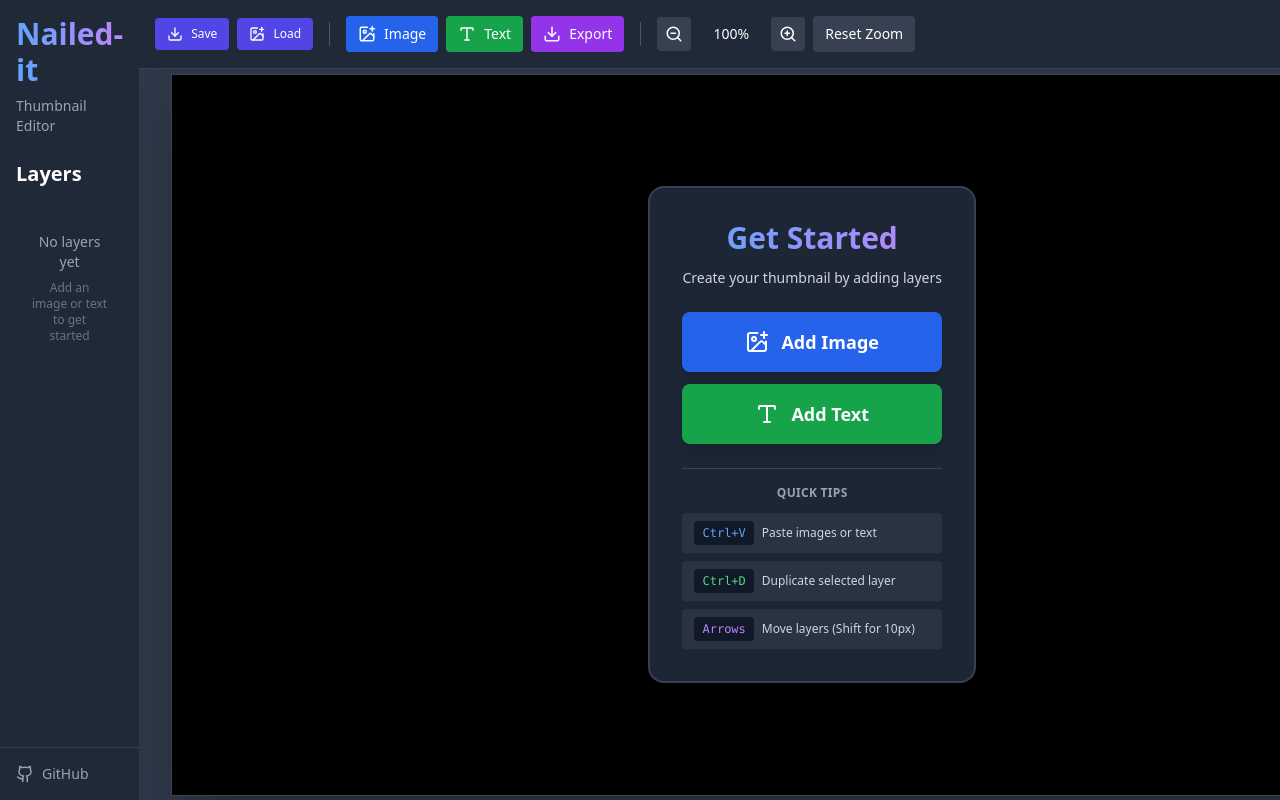
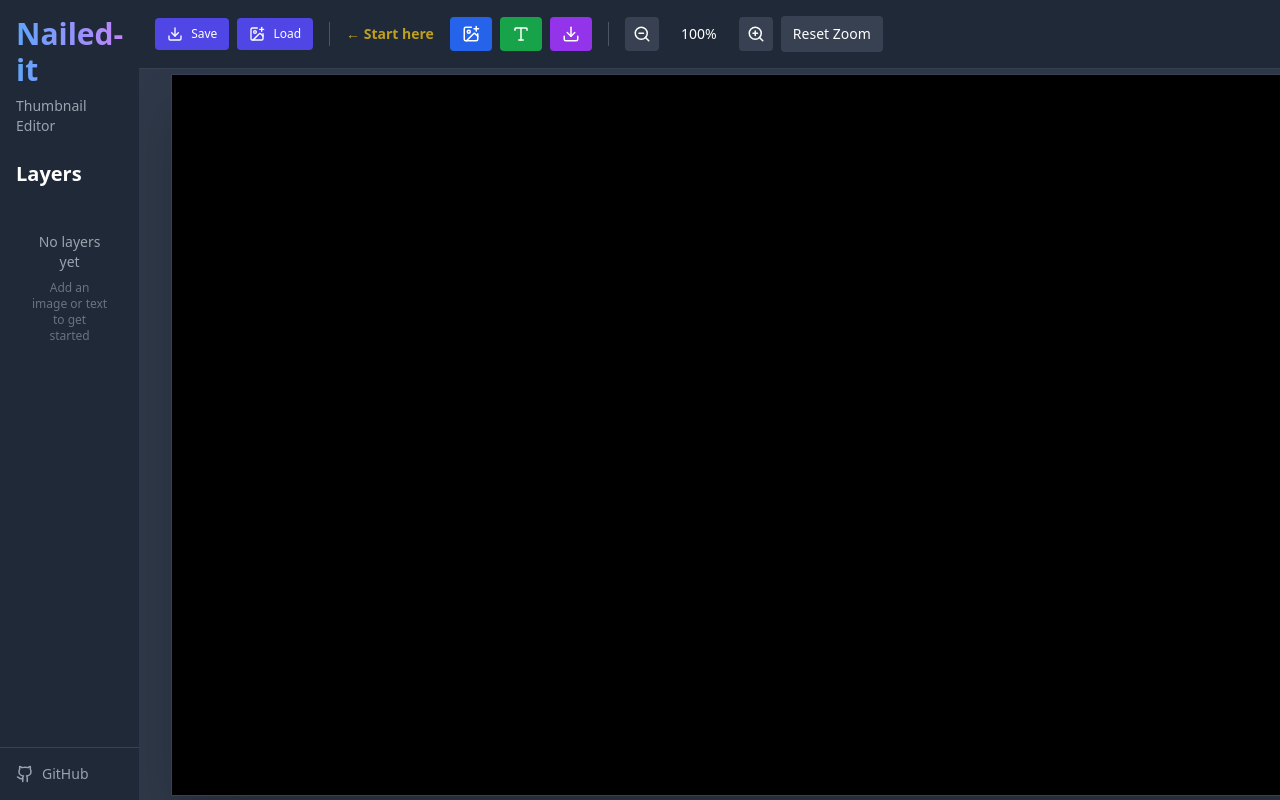
Before and after one commit to chavisr/nailed-it, a React (Vite) app: page / in a window 1280 px wide. Shown: the top 800 px of the page. Built offline with nearby package versions, Linux system fonts and the light colour scheme.

Commit message:
add simple start here indicator when canvas is empty

```diff
--- a/src/App.jsx
+++ b/src/App.jsx
@@ -2028,11 +2028,16 @@ export default function App() {
 
           <div className="h-6 w-px bg-gray-600"></div>
 
+          <div className="flex items-center gap-2">
+            {layers.length === 0 && (
+              <div className="flex items-center gap-2 mr-2 animate-pulse">
+                <span className="text-sm font-semibold text-yellow-400">← Start here</span>
+              </div>
+            )}
             <div className={`flex items-center gap-2 ${cropMode || deleteConfirmation ? 'pointer-events-none opacity-50' : ''}`}>
               <label className="flex items-center justify-center gap-2 bg-blue-600 hover:bg-blue-700 px-3 py-2 rounded cursor-pointer text-sm"
                 title="Add Image">
                 <ImagePlus size={18} />
-              <span className="font-medium">Image</span>
                 <input type="file" accept="image/*" onChange={addImage} className="hidden" />
               </label>
               <button
@@ -2041,7 +2046,6 @@ export default function App() {
                 title="Add Text"
               >
                 <Type size={18} />
-              <span className="font-medium">Text</span>
               </button>
               <button
                 onClick={exportImage}
@@ -2049,8 +2053,8 @@ export default function App() {
                 title="Export PNG"
               >
                 <Download size={18} />
-              <span className="font-medium">Export</span>
-            </button>
+              </button>
+            </div>
           </div>
 
           {(selectedLayer || selectedLayers.length > 0) && !cropMode && !deleteConfirmation && (
@@ -2169,58 +2173,6 @@ export default function App() {
               }}
               className={`border border-gray-700 shadow-2xl ${deleteConfirmation ? 'pointer-events-none opacity-50' : 'cursor-crosshair'}`}
             />
-
-            {/* Empty State Overlay - Show when no layers */}
-            {layers.length === 0 && !cropMode && !deleteConfirmation && (
-              <div className="absolute inset-0 flex items-center justify-center pointer-events-none">
-                <div className="bg-gray-800/95 backdrop-blur-sm rounded-2xl p-8 shadow-2xl border-2 border-gray-700 max-w-md pointer-events-auto">
-                  <div className="text-center">
-                    <h2 className="text-3xl font-bold mb-3 bg-gradient-to-r from-blue-400 to-purple-400 bg-clip-text text-transparent">
-                      Get Started
-                    </h2>
-                    <p className="text-gray-300 mb-6 text-sm">
-                      Create your thumbnail by adding layers
-                    </p>
-
-                    <div className="space-y-3 mb-6">
-                      <label className="flex items-center justify-center gap-3 bg-blue-600 hover:bg-blue-700 px-6 py-4 rounded-lg cursor-pointer transition-all hover:scale-105 active:scale-95 shadow-lg">
-                        <ImagePlus size={24} />
-                        <span className="font-semibold text-lg">Add Image</span>
-                        <input type="file" accept="image/*" onChange={addImage} className="hidden" />
-                      </label>
-
-                      <button
-                        onClick={addText}
-                        className="w-full flex items-center justify-center gap-3 bg-green-600 hover:bg-green-700 px-6 py-4 rounded-lg transition-all hover:scale-105 active:scale-95 shadow-lg"
-                      >
-                        <Type size={24} />
-                        <span className="font-semibold text-lg">Add Text</span>
-                      </button>
-                    </div>
-
-                    <div className="border-t border-gray-700 pt-4">
-                      <p className="text-gray-400 text-xs mb-3 font-semibold uppercase tracking-wide">
-                        Quick Tips
-                      </p>
-                      <div className="space-y-2 text-sm text-gray-300">
-                        <div className="flex items-center gap-2 bg-gray-700/50 px-3 py-2 rounded">
-                          <span className="text-blue-400 font-mono text-xs bg-gray-900 px-2 py-1 rounded">Ctrl+V</span>
-                          <span className="text-xs">Paste images or text</span>
-                        </div>
-                        <div className="flex items-center gap-2 bg-gray-700/50 px-3 py-2 rounded">
-                          <span className="text-green-400 font-mono text-xs bg-gray-900 px-2 py-1 rounded">Ctrl+D</span>
-                          <span className="text-xs">Duplicate selected layer</span>
-                        </div>
-                        <div className="flex items-center gap-2 bg-gray-700/50 px-3 py-2 rounded">
-                          <span className="text-purple-400 font-mono text-xs bg-gray-900 px-2 py-1 rounded">Arrows</span>
-                          <span className="text-xs">Move layers (Shift for 10px)</span>
-                        </div>
-                      </div>
-                    </div>
-                  </div>
-                </div>
-              </div>
-            )}
           </div>
         </div>
       </div>
```
Lines whose indentation alone changed are shown as unchanged.
